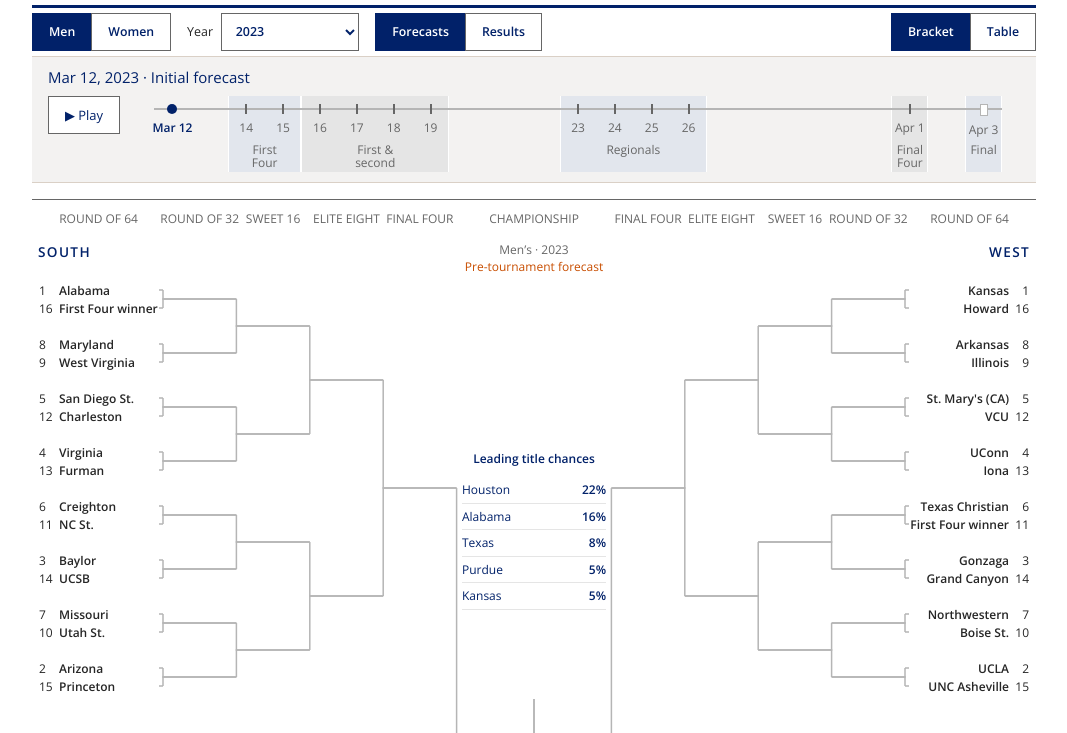
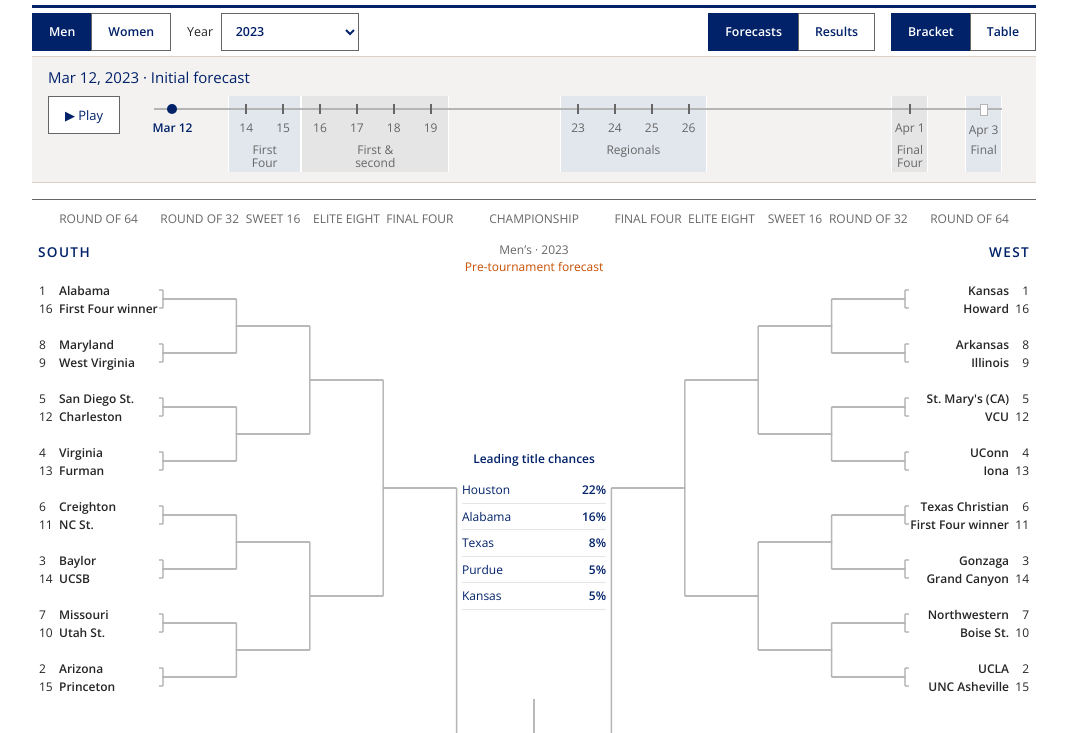
Before and after one commit to jordanmeyer/bab-example-madness, a website built with Vite: page app/index.html in a window 1280 px wide. Shown: the part 95-828 px from the top of the page, without its empty margins (106-1173 px from the left). Built offline with nearby package versions, Linux system fonts and the light colour scheme.

Commit message:
Group forecast and display toggles on the right

```diff
--- a/app/index.html
+++ b/app/index.html
@@ -19,8 +19,10 @@
       <div class="toolbar">
         <div class="button-group" role="group" aria-label="Tournament"><button id="mens" type="button" aria-pressed="true" disabled>Men</button><button id="womens" type="button" aria-pressed="false" disabled>Women</button></div>
         <label class="year-field" for="year">Year <select id="year" aria-label="Tournament year" disabled></select></label><span id="year-coverage" class="sr-only"></span>
-        <div class="button-group" role="group" aria-label="Tournament information"><button id="forecast-mode" type="button" disabled aria-pressed="true">Forecasts</button><button id="results-mode" type="button" disabled aria-pressed="false">Results</button></div>
-        <div class="button-group display-group" role="group" aria-label="Display"><button id="bracket-view" type="button" disabled aria-pressed="true">Bracket</button><button id="table-view" type="button" disabled aria-pressed="false">Table</button></div>
+        <div class="view-controls">
+          <div class="button-group" role="group" aria-label="Tournament information"><button id="forecast-mode" type="button" disabled aria-pressed="true">Forecasts</button><button id="results-mode" type="button" disabled aria-pressed="false">Results</button></div>
+          <div class="button-group" role="group" aria-label="Display"><button id="bracket-view" type="button" disabled aria-pressed="true">Bracket</button><button id="table-view" type="button" disabled aria-pressed="false">Table</button></div>
+        </div>
       </div>
       <p id="loading" class="loading" role="status">Loading tournament data…</p>
       <div id="workspace" hidden>
--- a/app/style.css
+++ b/app/style.css
@@ -32,7 +32,7 @@
 .year-field { display: flex; gap: .5rem; align-items: center; font-size: .78rem; }
 .year-field select { font-weight: 600; padding: .35rem .6rem; min-height: 38px; }
 .button-group { display: flex; flex-shrink: 0; }
-.display-group { margin-left: auto; }
+.view-controls { display: flex; gap: inherit; margin-left: auto; }
 .button-group button { min-height: 38px; padding: .4rem 1rem; font-size: .77rem; font-weight: 600; }
 .button-group button + button { margin-left: -1px; }
 .button-group button[aria-pressed="true"] { background: var(--duke-navy-blue); color: white; border-color: var(--duke-navy-blue); }
```
